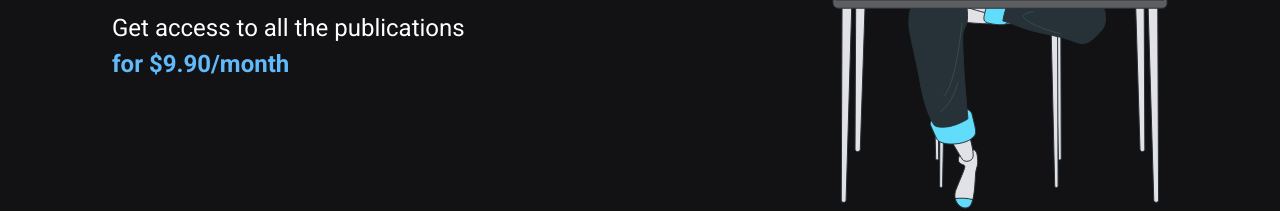
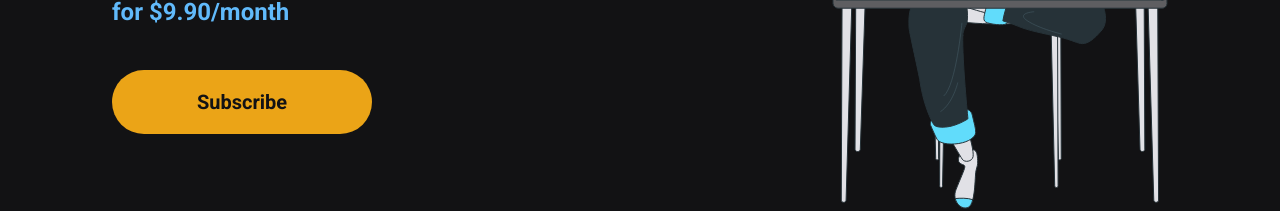
Before and after one commit to adriano-klein/IG_NEWS, a Next.js app: page / in a window 1280 px wide. Shown: the part 412-623 px from the top of the page. Built offline with nearby package versions, Linux system fonts and the light colour scheme.

Commit message:
Componente: SubscribeButton

```diff
--- /dev/null
+++ b/src/components/SubscribeButton/index.tsx
@@ -0,0 +1,9 @@
+import styles from "./styles.module.scss";
+
+export function SubscribeButton() {
+  return (
+    <button type="button" className={styles.subscribeButton}>
+      Subscribe
+    </button>
+  );
+}
--- /dev/null
+++ b/src/components/SubscribeButton/styles.module.scss
@@ -0,0 +1,19 @@
+.subscribeButton {
+  width: 260px;
+  height: 4rem;
+  border: 0;
+  border-radius: 2rem;
+  background: var(--yellow);
+  color: var(--gray-900);
+  font-size: 1.25rem;
+  font-weight: bold;
+
+  display: flex;
+  align-items: center;
+  justify-content: center;
+
+  transition: filter 0.2s;
+  &:hover {
+    filter: brightness(0.8);
+  }
+}
--- a/src/pages/home.module.scss
+++ b/src/pages/home.module.scss
@@ -36,4 +36,8 @@
       font-weight: bold;
     }
   }
+
+  button {
+    margin-top: 2.5rem;
+  }
 }
--- a/src/pages/index.tsx
+++ b/src/pages/index.tsx
@@ -1,5 +1,6 @@
 import styles from "./home.module.scss";
 import Head from "next/head";
+import { SubscribeButton } from "../components/SubscribeButton";
 
 export default function Home() {
   return (
@@ -18,6 +19,7 @@
             Get access to all the publications <br />
             <span>for $9.90/month</span>
           </p>
+          <SubscribeButton />
         </section>
 
         <img src="/images/avatar.svg" alt="Girl coding" />
```
